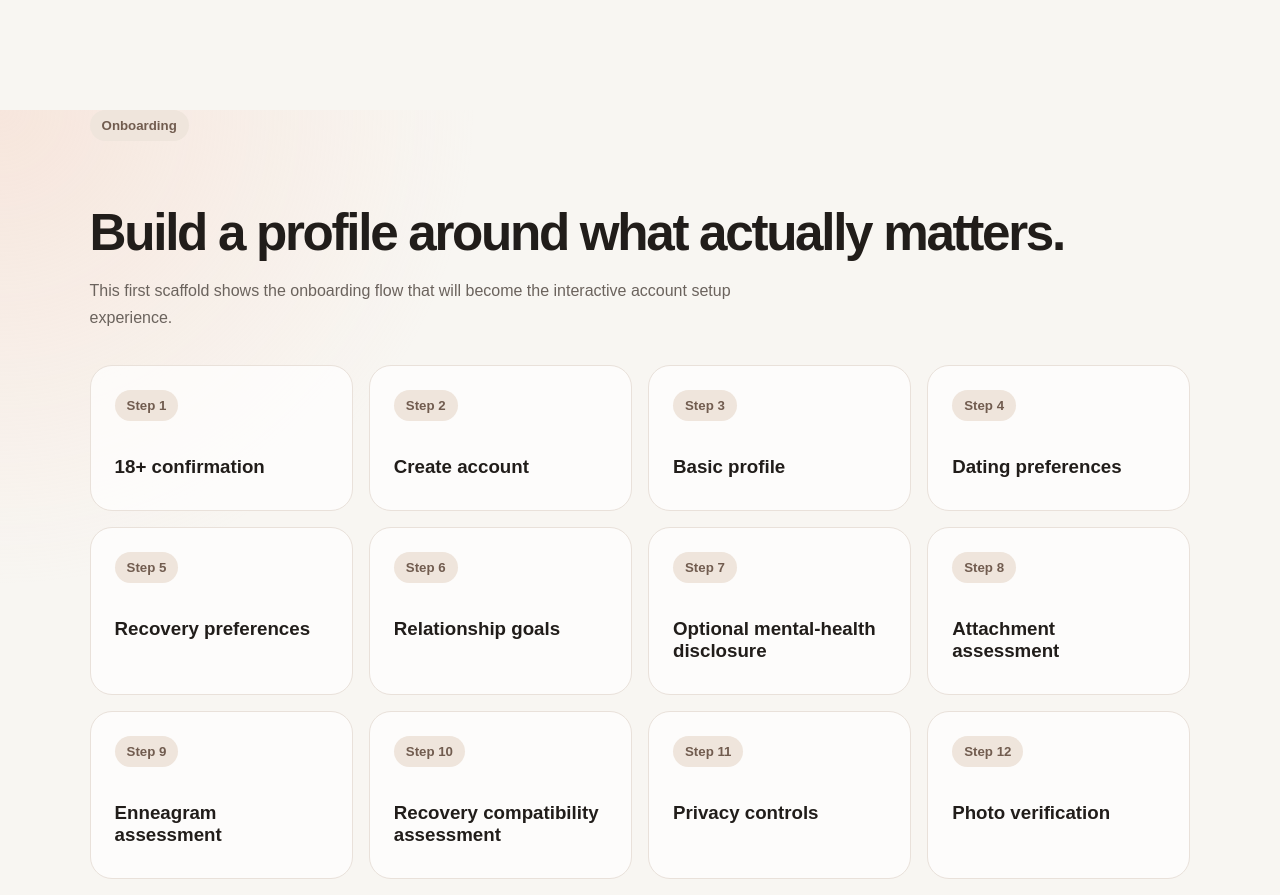
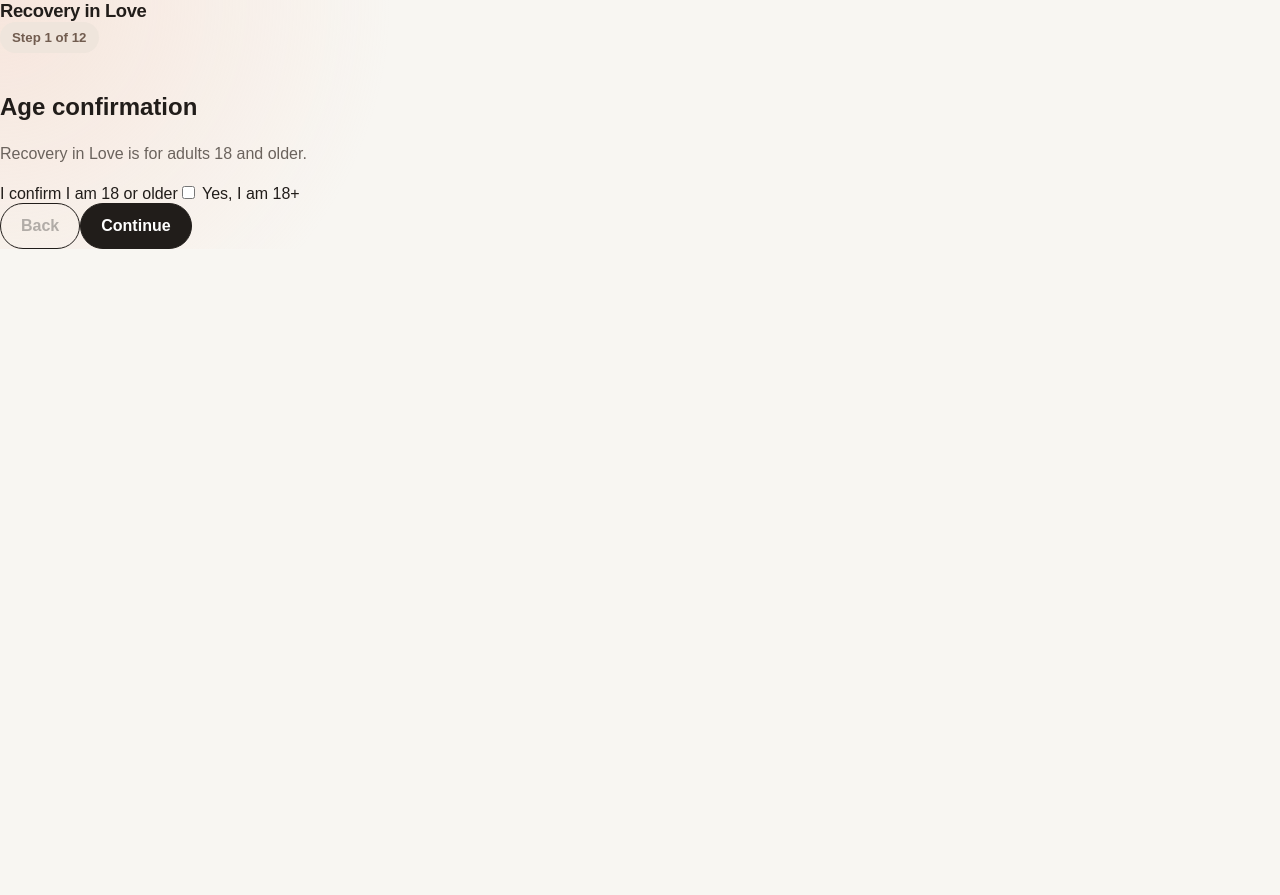
Before and after one commit to vgudupal27/RECOVERY-IN-LOVE, a Next.js app: page /onboarding in a window 1280 px wide. Shown: the top 895 px of the page. After the commit the page ends 800 px from the top, so only its background shows below. Built offline with nearby package versions, Linux system fonts and the light colour scheme.

Commit message:
Make onboarding interactive

```diff
--- a/src/app/onboarding/page.tsx
+++ b/src/app/onboarding/page.tsx
@@ -1,37 +1,54 @@
+"use client";
+
+import { useState } from "react";
+import Link from "next/link";
+
 const steps = [
-  "18+ confirmation",
-  "Create account",
-  "Basic profile",
-  "Dating preferences",
-  "Recovery preferences",
-  "Relationship goals",
-  "Optional mental-health disclosure",
-  "Attachment assessment",
-  "Enneagram assessment",
-  "Recovery compatibility assessment",
-  "Privacy controls",
-  "Photo verification",
-  "Profile preview",
+  { title: "Age confirmation", body: "Recovery in Love is for adults 18 and older.", field: "I confirm I am 18 or older" },
+  { title: "About you", body: "Start with the basics you want potential matches to know.", field: "First name" },
+  { title: "Dating preferences", body: "Choose age range, distance, relationship type, and who you want to meet.", field: "Long-term relationship" },
+  { title: "Recovery preferences", body: "Tell us your boundaries and what kind of partner lifestyle works for you.", field: "Sober partner preferred" },
+  { title: "Relationship goals", body: "Define what commitment and support look like to you.", field: "Intentional and long-term" },
+  { title: "Mental-health disclosure", body: "Optional. You control whether this stays private or is shared after matching.", field: "Keep private for now" },
+  { title: "Attachment assessment", body: "Connect a licensed provider or complete an approved assessment when available.", field: "Assessment integration ready" },
+  { title: "Enneagram", body: "Personality assessment results can be added through the assessment provider layer.", field: "Assessment integration ready" },
+  { title: "Recovery compatibility", body: "Your own questionnaire can help explain recovery and lifestyle alignment.", field: "Compatibility questionnaire" },
+  { title: "Privacy controls", body: "Set separate visibility for profile, recovery, assessment, and mental-health information.", field: "Matches only" },
+  { title: "Photo verification", body: "Identity verification can be enabled before public launch.", field: "Verification pending" },
+  { title: "Preview", body: "Review your profile before you start discovering people.", field: "Ready to explore" },
 ];
 
 export default function OnboardingPage() {
+  const [step, setStep] = useState(0);
+  const current = steps[step];
+
   return (
-    <main className="section">
-      <div className="eyebrow">Onboarding</div>
-      <h2>Build a profile around what actually matters.</h2>
-      <p className="sectionIntro">
-        This first scaffold shows the onboarding flow that will become the interactive
-        account setup experience.
-      </p>
+    <main className="onboardingShell">
+      <section className="onboardingPanel">
+        <Link href="/" className="brand">Recovery in Love</Link>
+        <div className="progressTrack"><div style={{ width: `${((step + 1) / steps.length) * 100}%` }} /></div>
+        <div className="eyebrow">Step {step + 1} of {steps.length}</div>
+        <h1>{current.title}</h1>
+        <p className="sectionIntro">{current.body}</p>
 
-      <div className="grid">
-        {steps.map((step, index) => (
-          <article className="feature" key={step}>
-            <div className="eyebrow">Step {index + 1}</div>
-            <h3>{step}</h3>
-          </article>
-        ))}
-      </div>
+        <div className="onboardingField">
+          <label>{current.field}</label>
+          {step === 0 ? (
+            <label className="checkRow"><input type="checkbox" /> Yes, I am 18+</label>
+          ) : (
+            <input placeholder={current.field} />
+          )}
+        </div>
+
+        <div className="onboardingActions">
+          <button className="secondaryButton" disabled={step === 0} onClick={() => setStep((s) => Math.max(0, s - 1))}>Back</button>
+          {step < steps.length - 1 ? (
+            <button className="primaryButton" onClick={() => setStep((s) => s + 1)}>Continue</button>
+          ) : (
+            <Link className="primaryButton" href="/discover">Start matching</Link>
+          )}
+        </div>
+      </section>
     </main>
   );
 }
```
